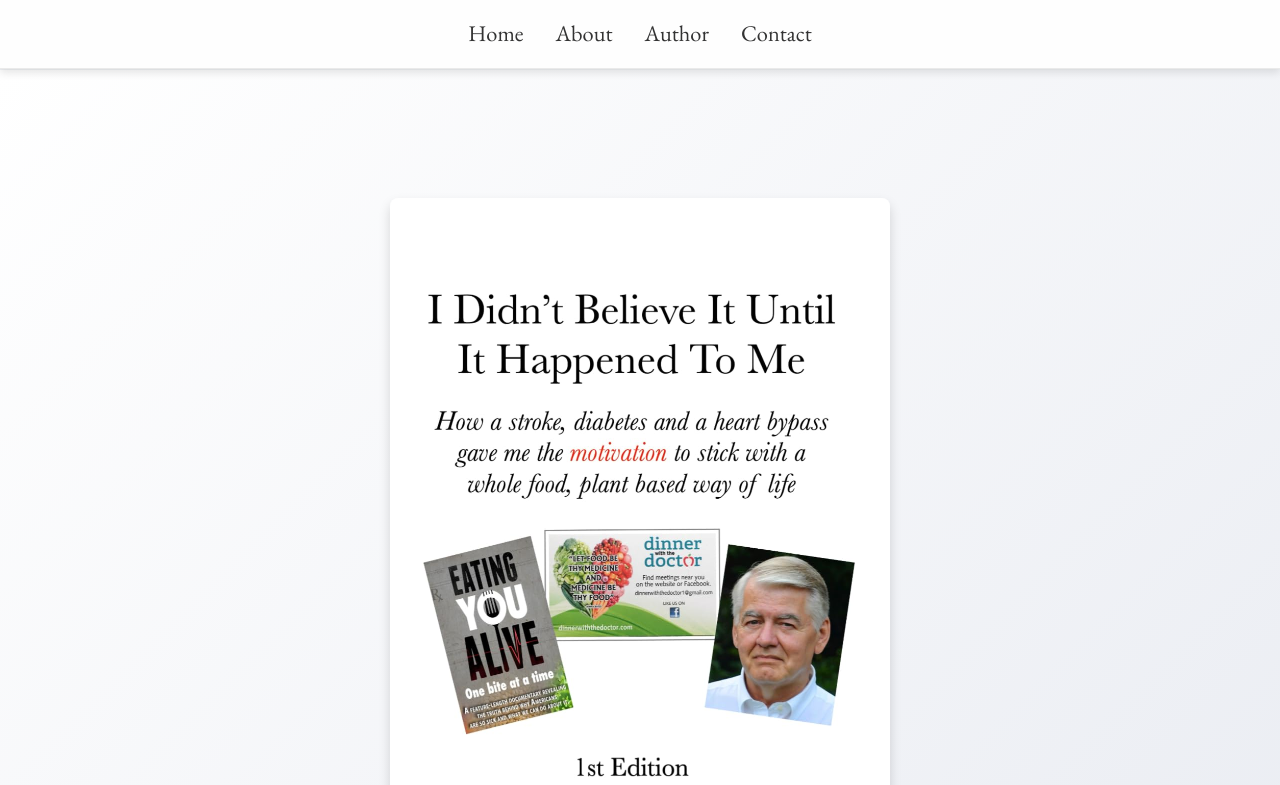
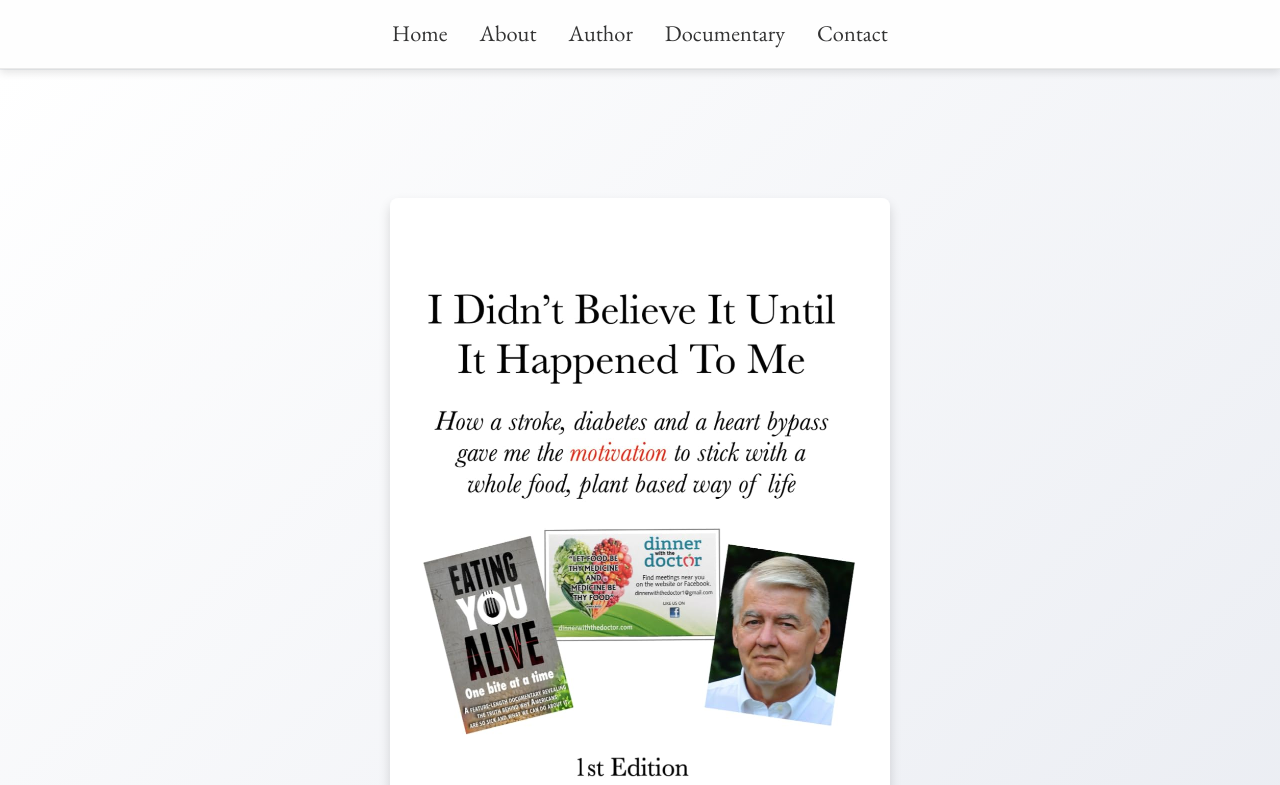
Before and after one commit to klappy/gregklapp.com, a plain HTML site: page index.html in a window 1280 px wide. Shown: the top 785 px of the page. Drawn offline with nearby package versions, Linux system fonts and the light colour scheme.

Commit message:
links to documentary trailer

```diff
--- a/index.html
+++ b/index.html
@@ -164,6 +164,7 @@
       <a href="#home">Home</a>
       <a href="#about">About</a>
       <a href="#author">Author</a>
+      <a href="#documentary">Documentary</a>
       <a href="#contact">Contact</a>
     </nav>
 
@@ -203,7 +204,7 @@
       </p>
     </section>
 
-    <section id="video-section">
+    <section id="documentary">
       <h2>As Seen on Eating You Alive</h2>
       <p>This powerful story was featured in the documentary Eating You Alive, bringing his journey and message to a wider audience.</p>
       <iframe
```
